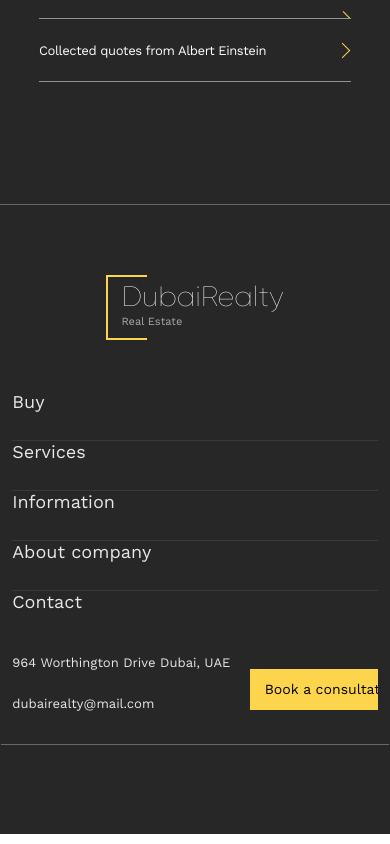
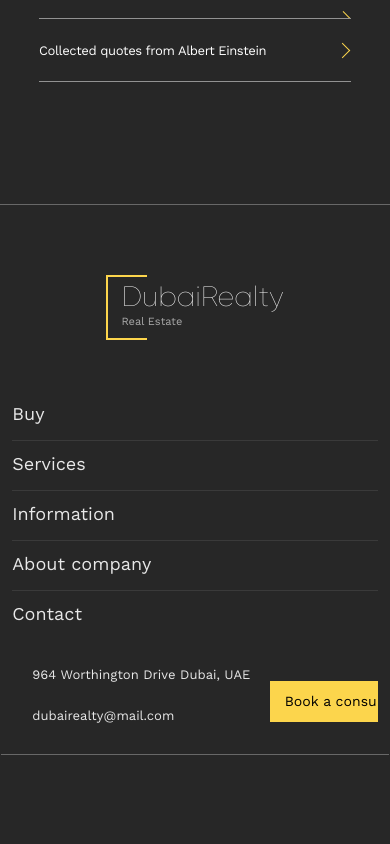
Before and after one commit to VitaliyM/agroshop, a React (Create React App) app: page / in a window 390 px wide. Shown: the part 5800-6644 px from the top of the page. Built offline with nearby package versions, Linux system fonts and the light colour scheme.

Commit message:
Footer styling

```diff
--- a/src/components/footer/footer.css
+++ b/src/components/footer/footer.css
@@ -134,10 +134,22 @@
         overflow: hidden;
         width: 100%;
         height: 50px;
+        padding-top: 12px;
+        transition: height 0.2s linear;
+    }
+
+    .footerMapInfo:hover {
+        height: 280px;
+        transition: height 0.2s linear;
+    }
+    /* Вимкнути hover для останнього елемента */
+
+    .footerInfoList {
+        padding-left: 20px;
     }
 
     .footerContactBlock {
-        height: 125px;
+        height: 135px;
         flex-wrap: wrap;
         border-bottom: none;
     }
```
